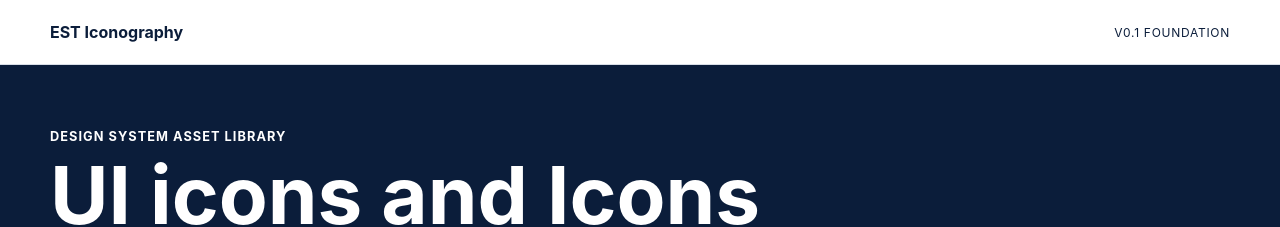
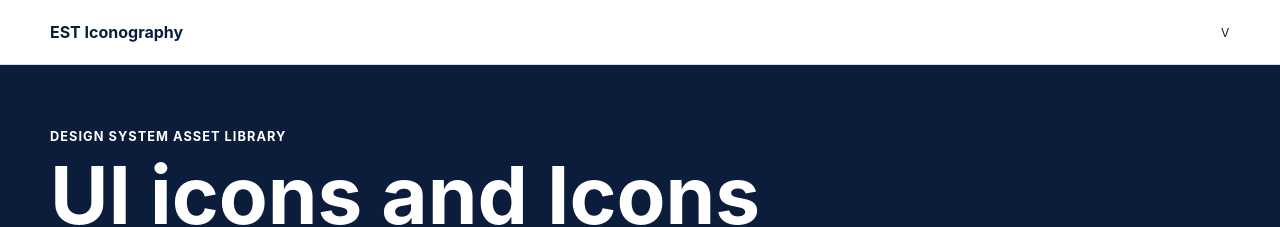
Before and after one commit to KarolChojnowski/est-iconography, a Jekyll site: the page built from catalogue/index.html, in a window 1280 px wide. Shown: the top 227 px of the page. Built offline with Jekyll 4.4.1, drawn with Linux system fonts in a browser that asks for light colours.

Commit message:
show generated library version in catalogue

```diff
--- a/catalogue/_layouts/default.html
+++ b/catalogue/_layouts/default.html
@@ -11,7 +11,7 @@
     <header class="site-header">
       <div class="site-header__inner">
         <a class="site-title" href="{{ '/' | relative_url }}">EST Iconography</a>
-        <span class="site-status">v0.1 foundation</span>
+        <span class="site-status">v{{ site.data.generated.assets.libraryVersion }}</span>
       </div>
     </header>
     <main>{{ content }}</main>
```
